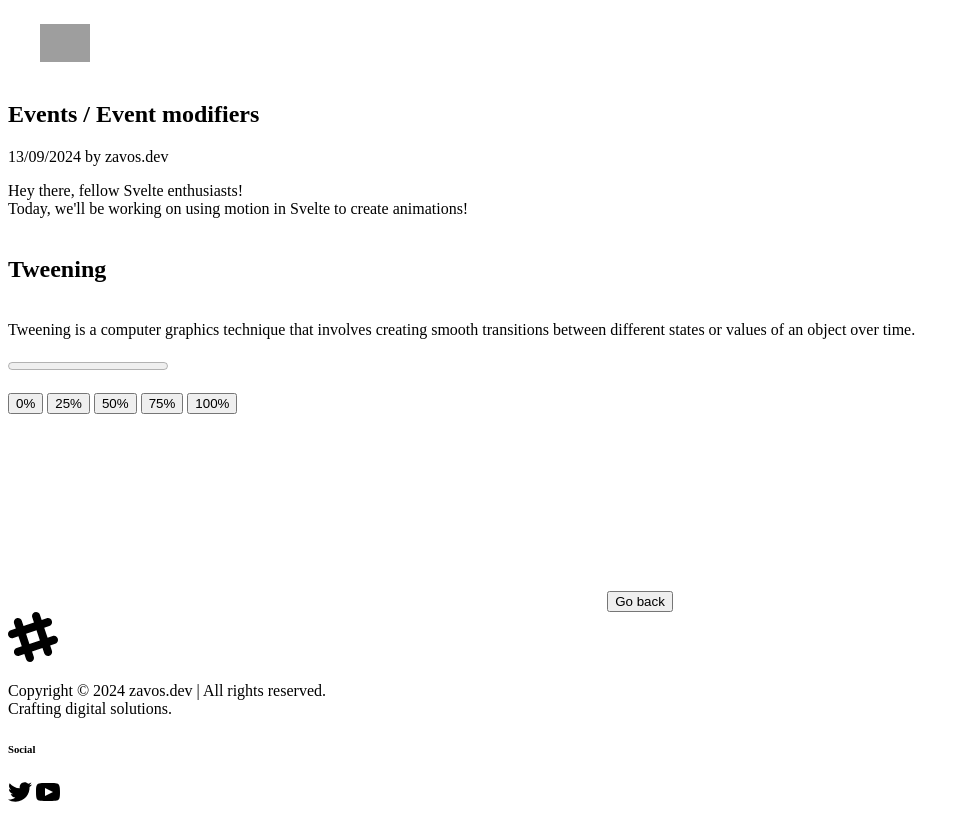
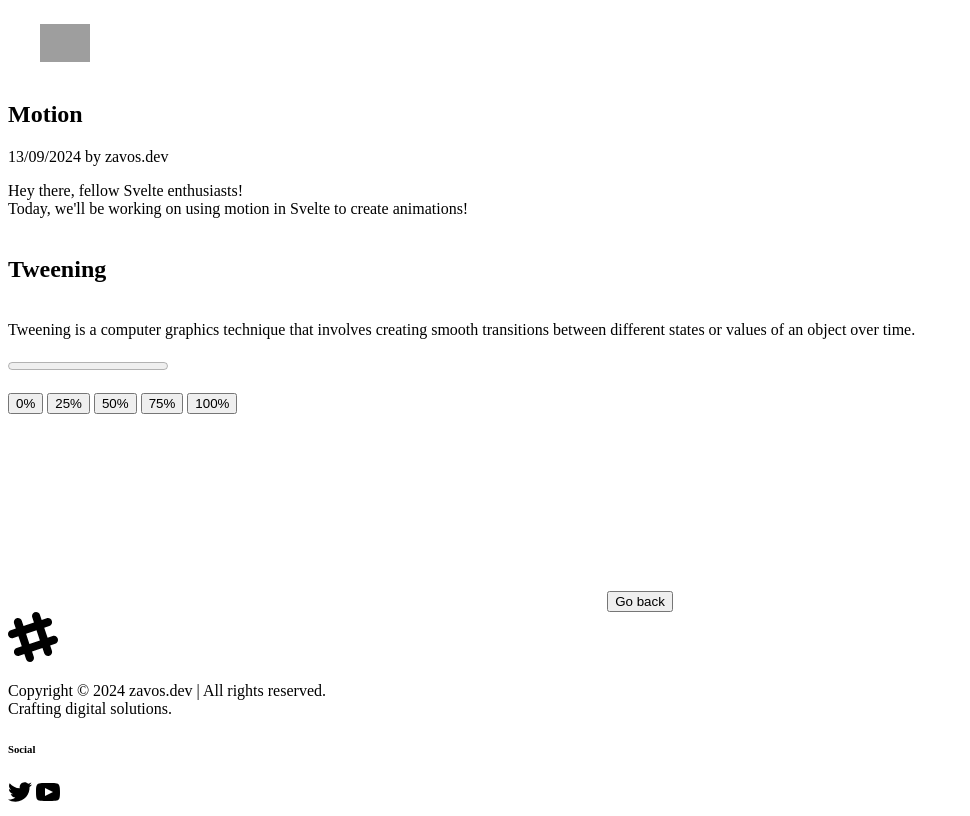
Before and after one commit to kzavos/svelte-training, a SvelteKit app: page /projects/project-8 in a window 1280 px wide. Shown: the whole page, without its empty margins (0-970 px from the left). Built offline with nearby package versions, Linux system fonts and the light colour scheme; grey boxes are pictures that could not be loaded.

Commit message:
Fix a typo on the 8th project

```diff
--- a/src/routes/projects/project-8/+page.svelte
+++ b/src/routes/projects/project-8/+page.svelte
@@ -4,7 +4,7 @@
 </script>
 
 <article class="container mx-auto max-w-3xl break-words px-4 py-8">
-	<h1 class="mb-4 text-3xl font-bold">Events / Event modifiers</h1>
+	<h1 class="mb-4 text-3xl font-bold">Motion</h1>
 	<p class="mb-6 text-gray-500">
 		<span class="mr-4">13/09/2024</span>
 		by <span class="prose italic">zavos.dev</span>
```
